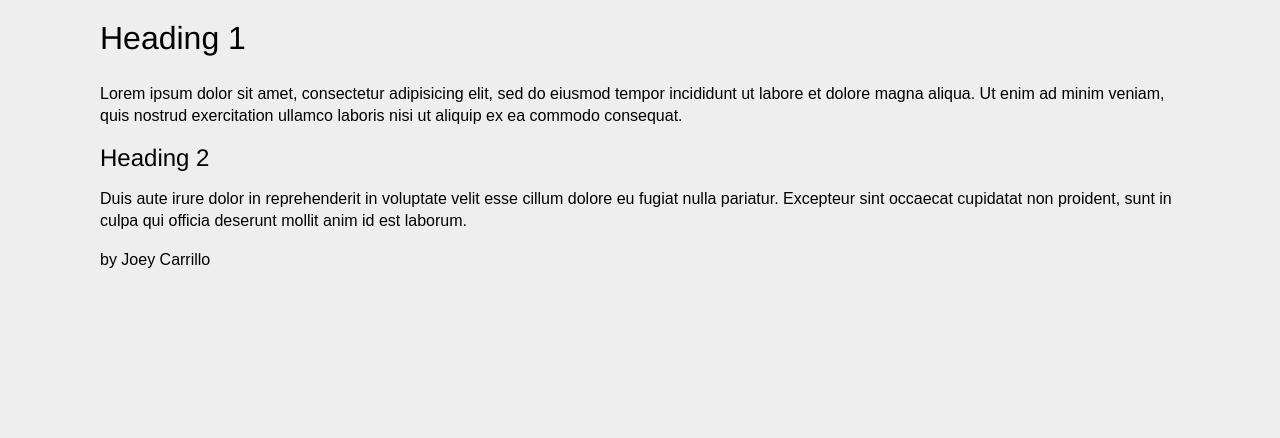
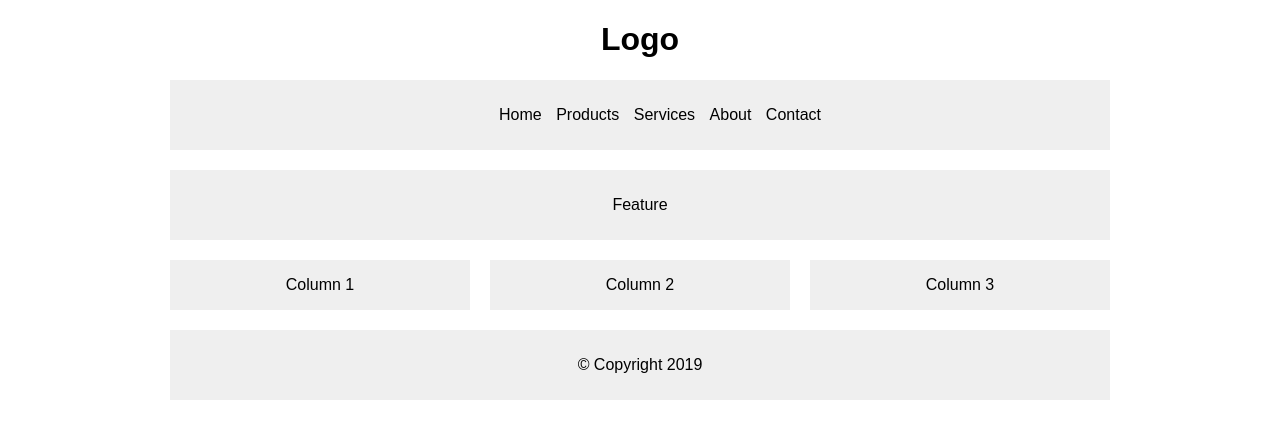
Before and after one commit to jncdesign/fixed-width-layout, a plain HTML site: page index.html in a window 1280 px wide. Drawn offline with Linux system fonts and the light colour scheme.

Commit message:
Final Example

```diff
--- a/css/stylesheet.css
+++ b/css/stylesheet.css
@@ -1,43 +1,31 @@
 body {
-  padding: 20px;
+  width: 960px;
+  margin: 0 auto;
+  font-style: normal;
+  font-family: sans-serif;
+  text-align: center;
   font-size: 16px;
-  font-family: Arial, Verdana, sans-serif;
-  color: black;
-  background-color: #eeeeee;
-  width: 90%;
-  max-width: 1080px;
-  margin: auto;
 }
 
-h1, h2, h3, a {
-  font-weight: normal;
-  color: inherit;
-  margin: 0px;
+#content {
+  overflow: auto;
+  height: 100%;
 }
 
-h1 {
-  font-family: Helvetica, Times, serif;
-  font-size: 32px;
-  padding-bottom: 10px;
-  text-transform: capitalize;
+#nav, #feature, #footer {
+  background-color: #efefef;
+  padding: 10px;
+  margin: 10px;
 }
 
-h2 {
-  font-family: Helvetica, Times, serif;
-  font-size: 24px;
-  font-style: bold;
-  text-transform: capitalize;
+.column1, .column2, .column3 {
+  background-color: #efefef;
+  width: 300px;
+  float: left;
+  margin: 10px;
 }
 
-p {
-  font-family: Arial, Verdana, sans-serif;
-  line-height: 1.4em;
-  font-size: 1em;
-  color: black;
+li {
+  display: inline;
+  padding: 5px;
 }
-
-h3 {
-  font-family: Helvetica, Times, serif;
-  font-size: 18px;
-  font-style: bold;
-}
--- a/index.html
+++ b/index.html
@@ -7,15 +7,35 @@
 </head>
 
 <body>
-  <h1>Heading 1</h1>
-  <p>
-    Lorem ipsum dolor sit amet, consectetur adipisicing elit, sed do eiusmod tempor incididunt ut labore et dolore magna aliqua. Ut enim ad minim veniam, quis nostrud exercitation ullamco laboris nisi ut aliquip ex ea commodo consequat.
-  </p>
-  <h2>Heading 2</h2>
-  <p>
-    Duis aute irure dolor in reprehenderit in voluptate velit esse cillum dolore eu fugiat nulla pariatur. Excepteur sint occaecat cupidatat non proident, sunt in culpa qui officia deserunt mollit anim id est laborum.
-  </p>
-  <p class="credits">by Joey Carrillo</p>
+  <div id="header">
+    <h1>Logo</h1>
+    <div id="nav">
+      <ul>
+        <li>Home</li>
+        <li>Products</li>
+        <li>Services</li>
+        <li>About</li>
+        <li>Contact</li>
+      </ul>
+    </div>
+  </div>
+  <div id="content">
+    <div id="feature">
+      <p>Feature</p>
+    </div>
+    <div class="article column1">
+      <p>Column 1</p>
+    </div>
+    <div class="article column2">
+      <p>Column 2</p>
+    </div>
+    <div class="article column3">
+      <p>Column 3</p>
+    </div>
+  </div>
+  <div id="footer">
+    <p>&copy; Copyright 2019</p>
+  </div>
 </body>
 
 </html>
```
